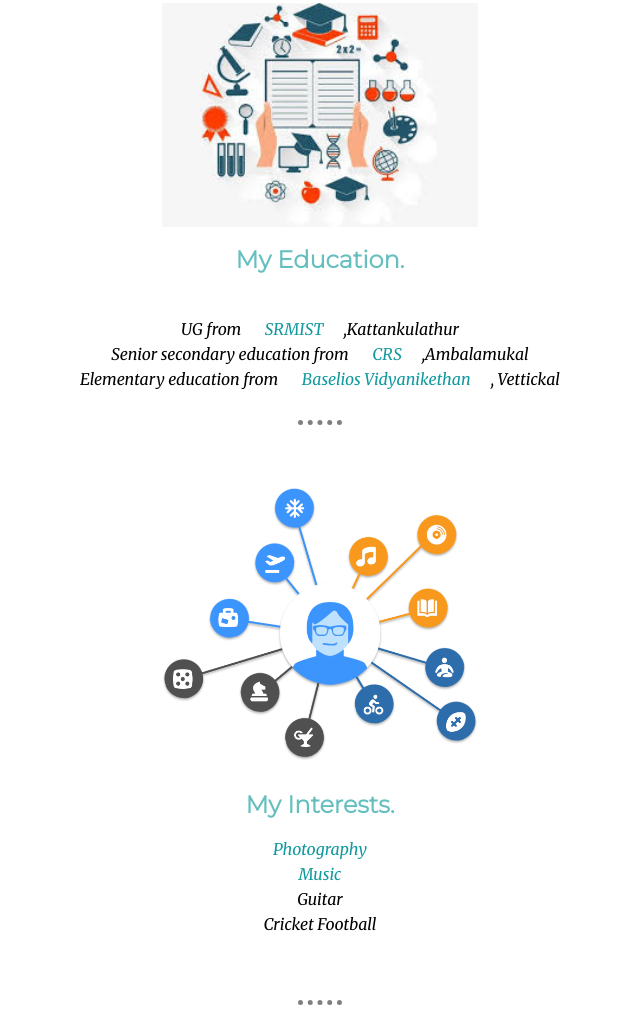
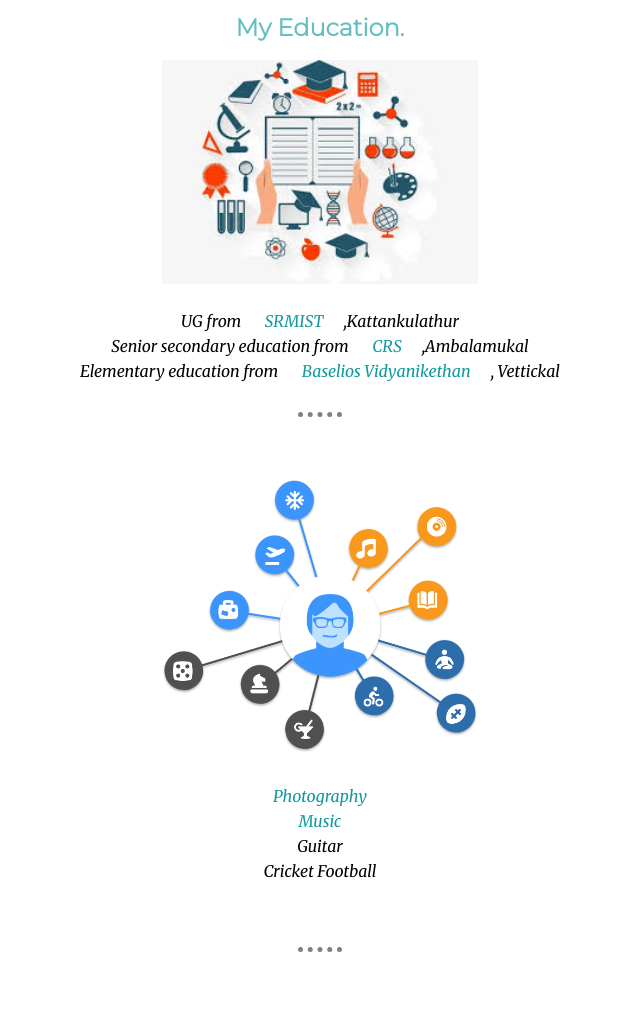
Before and after one commit to help-prabhu1998/mywebpage, a plain HTML site: page index.html in a window 1280 px wide. Shown: the part 1438-2451 px from the top of the page, without its empty margins (320-960 px from the left). Drawn offline with Linux system fonts and the light colour scheme.

Commit message:
Update index.html

```diff
--- a/index.html
+++ b/index.html
@@ -27,8 +27,8 @@
     <hr>
 
     <div class="education">
+        <h2>My Education.</h2>
         <img class="education" src="images/education.png" alt="">
-        <h2>My Education.</h2>
           <br>UG from <a href="https://www.srmist.edu.in/?utm_source=google&utm_medium=cpc&utm_campaign=2020-SRM-Brand-Core-Search-Max-IS-NU&gclid=EAIaIQobChMI4days-iU6gIVFx4rCh1d3grrEAAYASAAEgJxMfD_BwE">SRMIST</a>,Kattankulathur
           <br>Senior secondary education from <a href="http://cochinrefineriesschool.ac.in/">CRS</a>,Ambalamukal
           <br>Elementary education from <a href="http://baseliosvidyanikethan.com/">Baselios Vidyanikethan</a>, Vettickal
@@ -38,7 +38,6 @@
 
     <div class = "interests">
       <img class="interests" src="images/interest.png" alt="">
-      <h2>My Interests.</h2>
         <a href="PSKPhotography.html">Photography</a>
         <br><a href="https://www.youtube.com/watch?v=EUGaMqCvC3U">Music</a>
         <br>Guitar
@@ -69,7 +68,8 @@
       <a class="btn" href="mailto:prabhukaippillil@email.com">CONTACT ME</a>
     </div>
   </div>
-
+<br>
+<br>
 
   <div class="bottom-container">
     <a class="footer-link" href="https://in.linkedin.com/in/prabhushanker-kaippillil-9558b316a">LinkedIn</a>
```
